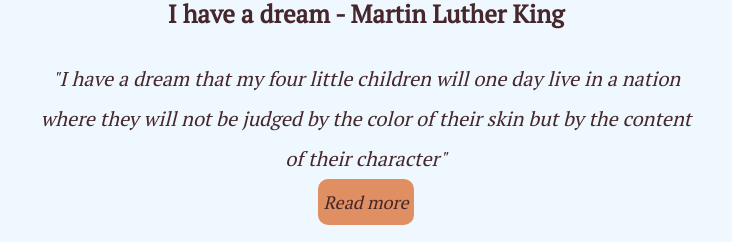
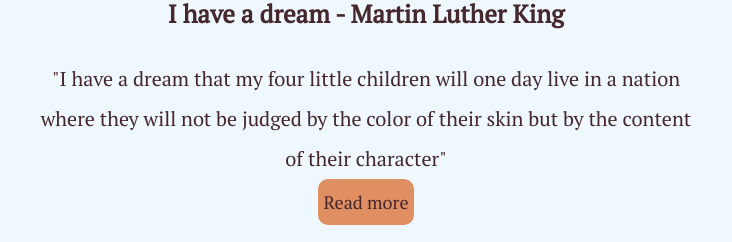
Before and after one commit to Suneflower/Sunebelle, a plain HTML site: page index.html in a window 1280 px wide. Shown: the part 4361-4603 px from the top of the page, 540-1272 px from the left. Drawn offline with Linux system fonts and the light colour scheme.

Commit message:
Update index.html

```diff
--- a/index.html
+++ b/index.html
@@ -241,9 +241,9 @@
         <div class="mainrightside">
           <h2>I have a dream - Martin Luther King</h2>
           <p>
-            <em>"I have a dream that my four little children will one day live in a
+            "I have a dream that my four little children will one day live in a
             nation where they will not be judged by the color of their skin but
-            by the content of their character" <em/>
+            by the content of their character"
           </p>
           <p>
             <a
```
